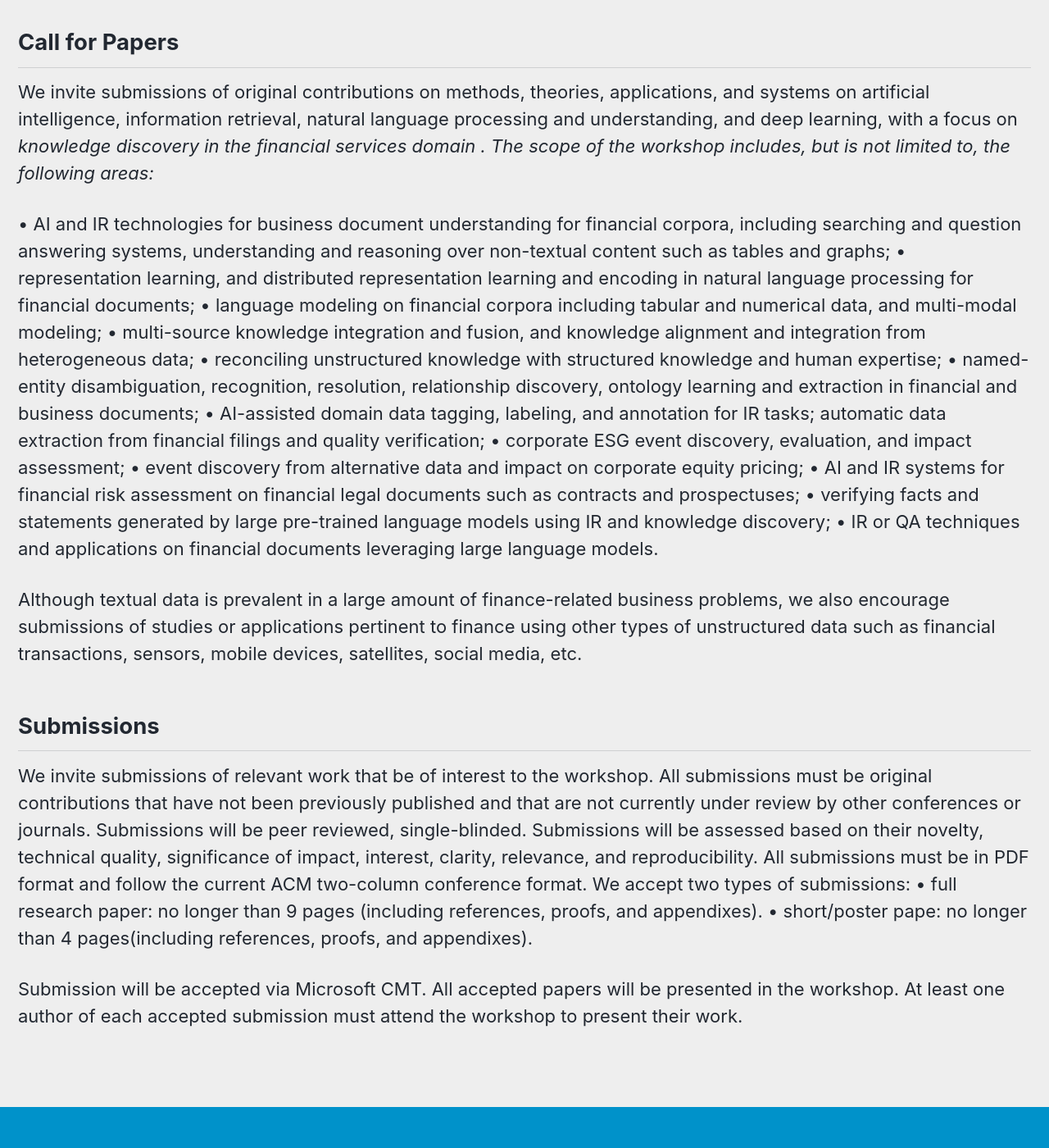
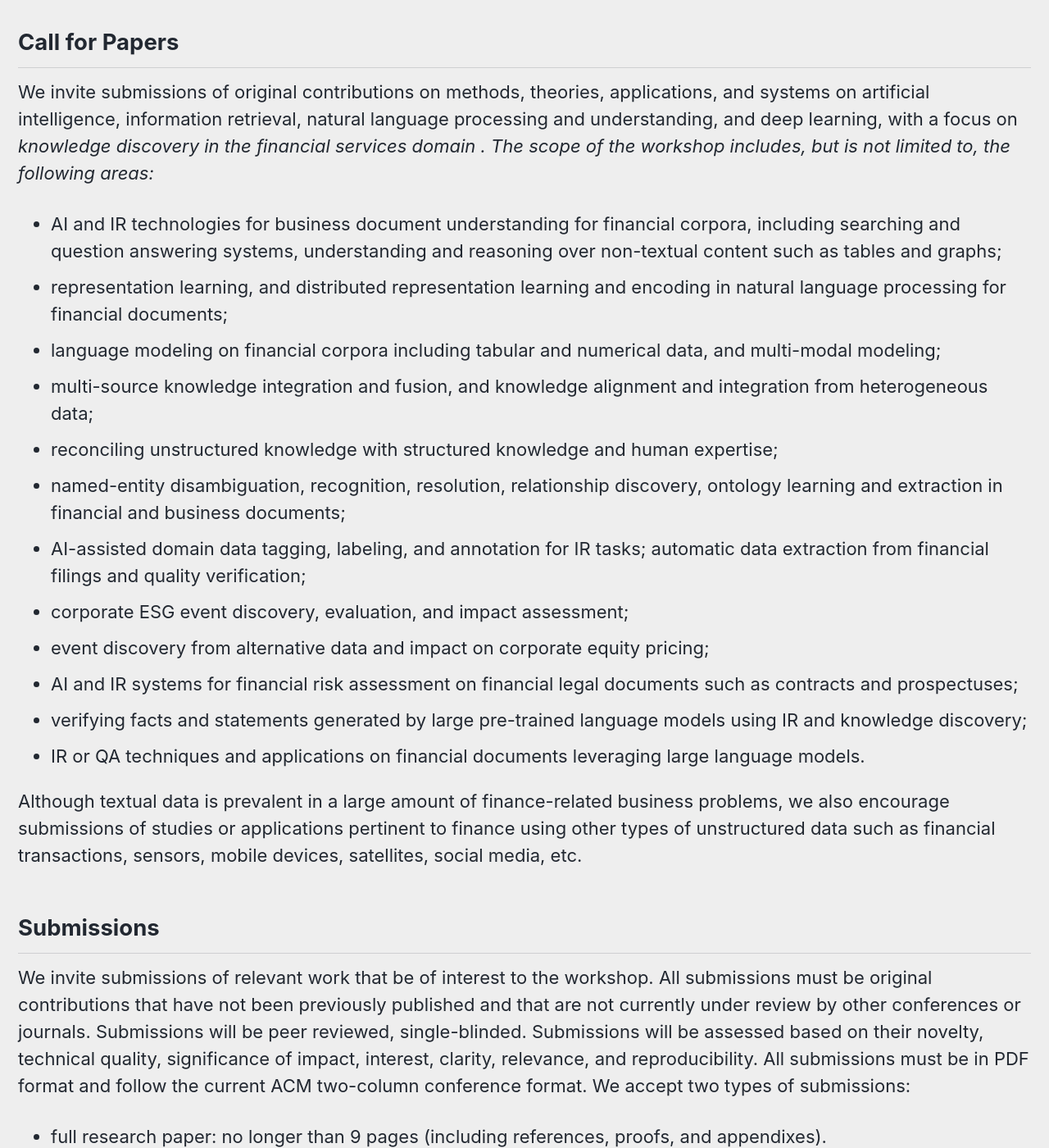
Before and after one commit to kdf-workshop/kdf23, a Jekyll site: the page built from _pages/call_for_papers.md, in a window 1280 px wide and 1400 px high, scrolled down 548 px. Shown: the whole window at 82% size. Built offline with Jekyll 4.4.1, drawn with Linux system fonts in a browser that asks for light colours; cached includes are drawn as plain includes; some of the changed text lies outside the part shown.

Commit message:
Update call_for_papers.md

```diff
--- a/_pages/call_for_papers.md
+++ b/_pages/call_for_papers.md
@@ -12,18 +12,18 @@ excerpt: "<br/>Call for Papers<br/>"
 
 We invite submissions of original contributions on methods, theories, applications, and systems on artificial intelligence, information retrieval, natural language processing and understanding, and deep learning, with a focus on <i> knowledge discovery in the financial services domain <i>. The scope of the workshop includes, but is not limited to, the following areas:
 
-•	AI and IR technologies for business document understanding for financial corpora, including searching and question answering systems, understanding and reasoning over non-textual content such as tables and graphs;
-•	representation learning, and distributed representation learning and encoding in natural language processing for financial documents;
-•	language modeling on financial corpora including tabular and numerical data, and multi-modal modeling;
-•	multi-source knowledge integration and fusion, and knowledge alignment and integration from heterogeneous data;
-•	reconciling unstructured knowledge with structured knowledge and human expertise;
-•	named-entity disambiguation, recognition, resolution, relationship discovery, ontology learning and extraction in financial and business documents;
-•	AI-assisted domain data tagging, labeling, and annotation for IR tasks;  automatic data extraction from financial filings and quality verification;
-•	corporate ESG event discovery, evaluation, and impact assessment;
-•	event discovery from alternative data and impact on corporate equity pricing;
-•	AI and IR systems for financial risk assessment on financial legal documents such as contracts and prospectuses;
-•	verifying facts and statements generated by large pre-trained language models using IR and knowledge discovery;
-•	IR or QA techniques and applications on financial documents leveraging large language models.
+- AI and IR technologies for business document understanding for financial corpora, including searching and question answering systems, understanding and reasoning over non-textual content such as tables and graphs;
+- representation learning, and distributed representation learning and encoding in natural language processing for financial documents;
+- language modeling on financial corpora including tabular and numerical data, and multi-modal modeling;
+- multi-source knowledge integration and fusion, and knowledge alignment and integration from heterogeneous data;
+- reconciling unstructured knowledge with structured knowledge and human expertise;
+- named-entity disambiguation, recognition, resolution, relationship discovery, ontology learning and extraction in financial and business documents;
+- AI-assisted domain data tagging, labeling, and annotation for IR tasks;  automatic data extraction from financial filings and quality verification;
+- corporate ESG event discovery, evaluation, and impact assessment;
+- event discovery from alternative data and impact on corporate equity pricing;
+- AI and IR systems for financial risk assessment on financial legal documents such as contracts and prospectuses;
+- verifying facts and statements generated by large pre-trained language models using IR and knowledge discovery;
+- IR or QA techniques and applications on financial documents leveraging large language models.
 
 
 Although textual data is prevalent in a large amount of finance-related business problems, we also encourage submissions of studies or applications pertinent to finance using other types of unstructured data such as financial transactions, sensors, mobile devices, satellites, social media, etc.
@@ -31,7 +31,7 @@ Although textual data is prevalent in a large amount of finance-related business
 <h2>Submissions</h2>
 
 We invite submissions of relevant work that be of interest to the workshop. All submissions must be original contributions that have not been previously published and that are not currently under review by other conferences or journals. Submissions will be peer reviewed, single-blinded. Submissions will be assessed based on their novelty, technical quality, significance of impact, interest, clarity, relevance, and reproducibility. All submissions must be in PDF format and follow the current ACM two-column conference format. We accept two types of submissions:
-•	full research paper: no longer than 9 pages (including references, proofs, and appendixes).
-•	short/poster pape: no longer than 4 pages(including references, proofs, and appendixes).
+- full research paper: no longer than 9 pages (including references, proofs, and appendixes).
+- short/poster pape: no longer than 4 pages(including references, proofs, and appendixes).
 
 Submission will be accepted via Microsoft CMT. All accepted papers will be presented in the workshop. At least one author of each accepted submission must attend the workshop to present their work.
```
